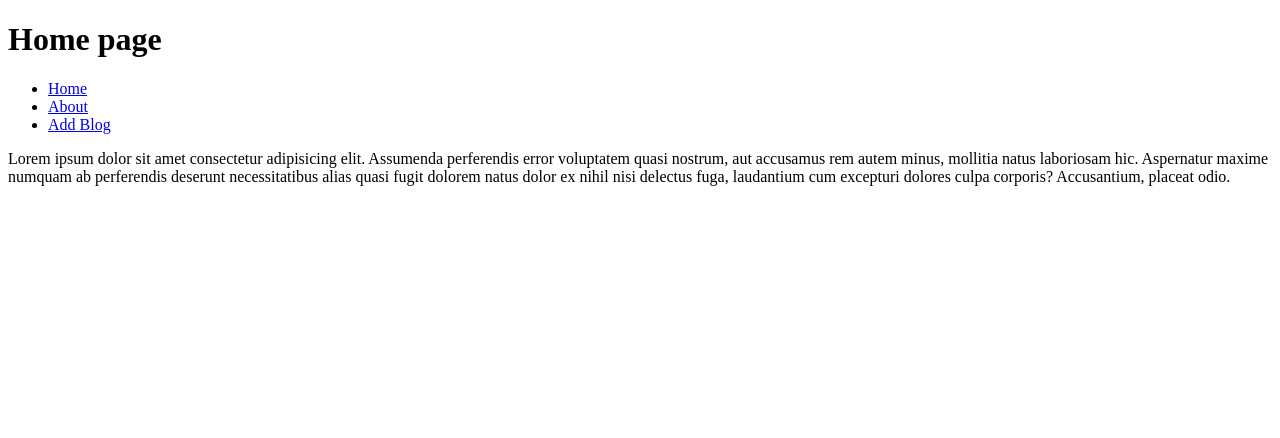
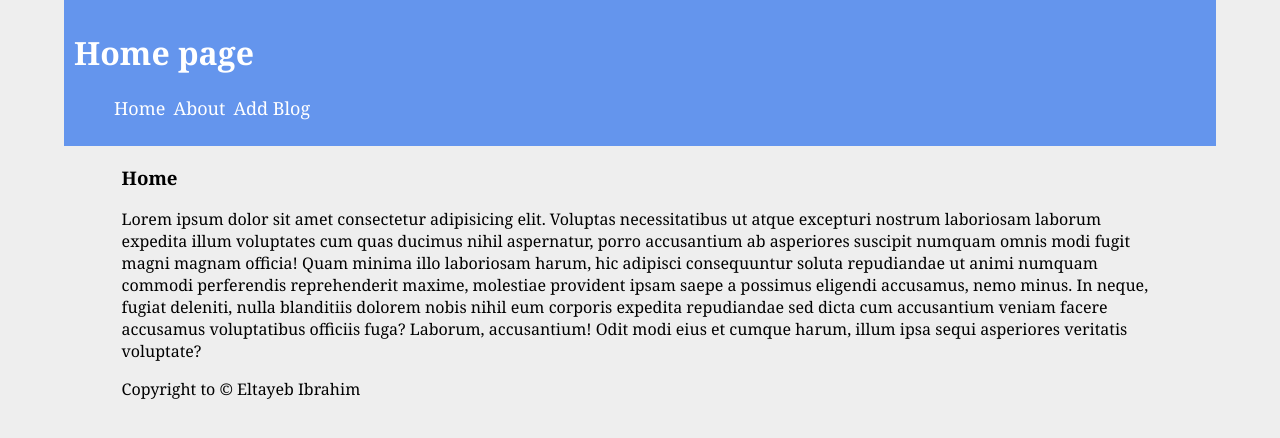
Before and after one commit to abuomerSD/simple-routing-nodejs, a website: page views/index.html in a window 1280 px wide. Drawn offline with Linux system fonts and the light colour scheme.

Commit message:
adding some css to the home page

```diff
--- /dev/null
+++ b/styles/style.css
@@ -0,0 +1,39 @@
+body {
+    margin : 0;
+    padding: 0;
+    background-color: #EEE;
+    font-family: Georgia, 'Times New Roman', Times, serif;
+}
+
+.container {
+    width: 90%;
+    margin: auto;
+}
+
+.header-div {
+    background-color: cornflowerblue;
+    color: white;
+    padding: 10px;
+}
+
+.links-list {
+    list-style: none;
+}
+
+.links-list li {
+    display: inline;
+    padding-right: 4px;
+}
+
+.links-list a {
+    color: white;
+    text-decoration: none;
+    font-size: 18px;
+}
+
+.text {
+    width: 90%;
+
+    margin: auto;
+    margin-top: 10px;
+}
--- a/views/index.html
+++ b/views/index.html
@@ -4,20 +4,35 @@
     <meta charset="UTF-8">
     <meta name="viewport" content="width=device-width, initial-scale=1.0">
     <title>Home</title>
+    <link rel="stylesheet" href="../styles/style.css">
 </head>
 <body>
-    <div>
+    <div class="container">
+        <div class="header-div">
+            <header>
+                <div class="title">
                     <h1>Home page</h1>
-        <div>
-            <nav>
-                <ul>
+                </div>
+                <div class="navbar-div">
+                    <nav class="navbar">
+                        <ul class="links-list">
                             <li><a href="/">Home</a></li>
                             <li><a href="/about">About</a></li>
                             <li><a href="/add-blog">Add Blog</a></li>
                         </ul>
                     </nav>
                 </div>
-         <p>Lorem ipsum dolor sit amet consectetur adipisicing elit. Assumenda perferendis error voluptatem quasi nostrum, aut accusamus rem autem minus, mollitia natus laboriosam hic. Aspernatur maxime numquam ab perferendis deserunt necessitatibus alias quasi fugit dolorem natus dolor ex nihil nisi delectus fuga, laudantium cum excepturi dolores culpa corporis? Accusantium, placeat odio.</p>
+            </header>
+        </div>
+        <div  class="text">
+            <h3>Home</h3>
+            <p>Lorem ipsum dolor sit amet consectetur adipisicing elit. Voluptas necessitatibus ut atque excepturi nostrum laboriosam laborum expedita illum voluptates cum quas ducimus nihil aspernatur, porro accusantium ab asperiores suscipit numquam omnis modi fugit magni magnam officia! Quam minima illo laboriosam harum, hic adipisci consequuntur soluta repudiandae ut animi numquam commodi perferendis reprehenderit maxime, molestiae provident ipsam saepe a possimus eligendi accusamus, nemo minus. In neque, fugiat deleniti, nulla blanditiis dolorem nobis nihil eum corporis expedita repudiandae sed dicta cum accusantium veniam facere accusamus voluptatibus officiis fuga? Laborum, accusantium! Odit modi eius et cumque harum, illum ipsa sequi asperiores veritatis voluptate?</p>
+        </div>
+        <div class="text">
+            <footer>
+                <p>Copyright to &copy; Eltayeb Ibrahim</p>
+            </footer>
+        </div>
     </div>
 </body>
 </html>
```
Also changed, not shown: views/404.html (+19 -2 lines), views/about.html (+11 -3 lines), views/add-blog.html (+11 -3 lines). Lines whose indentation alone changed are shown as unchanged.
